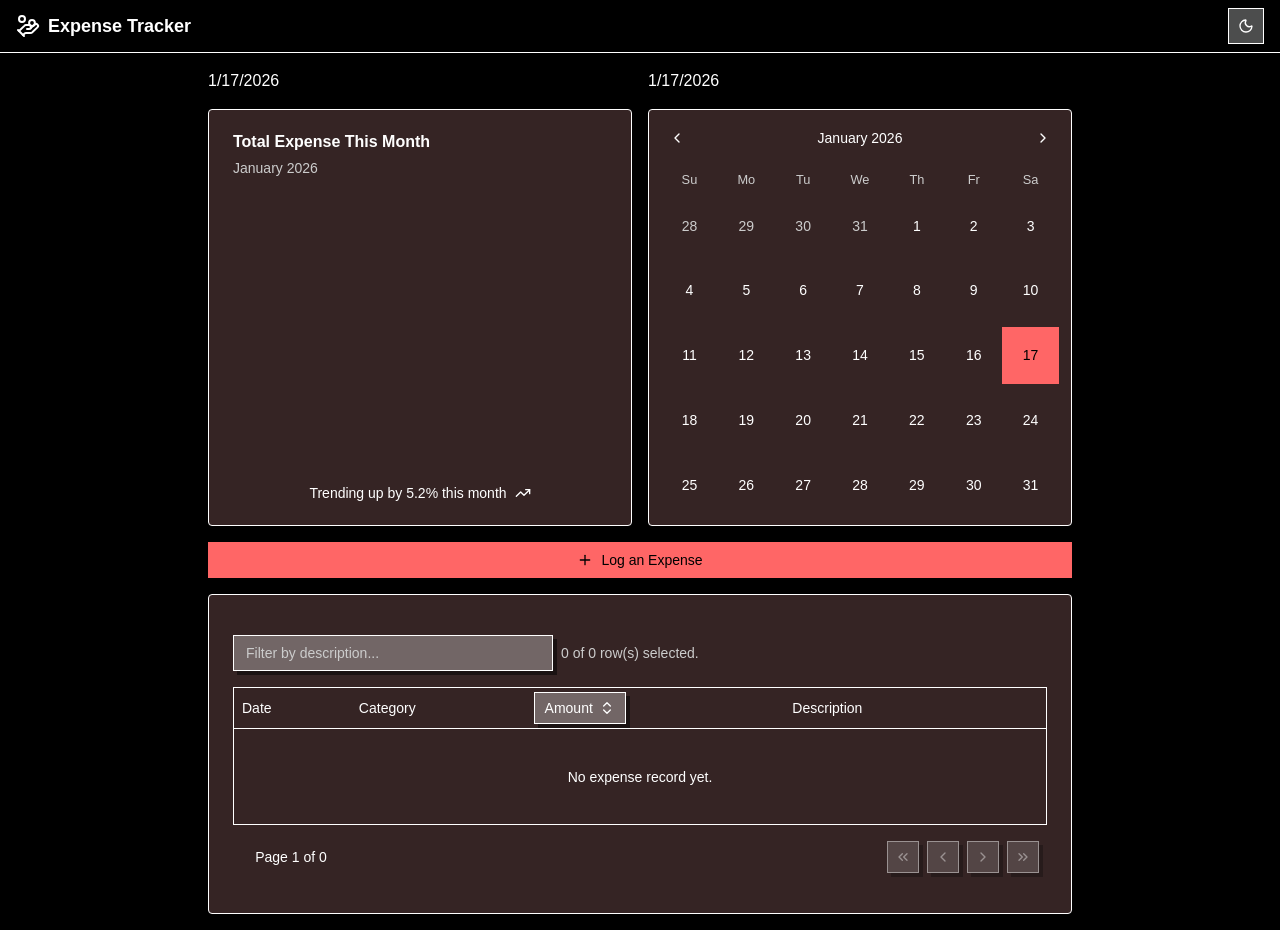
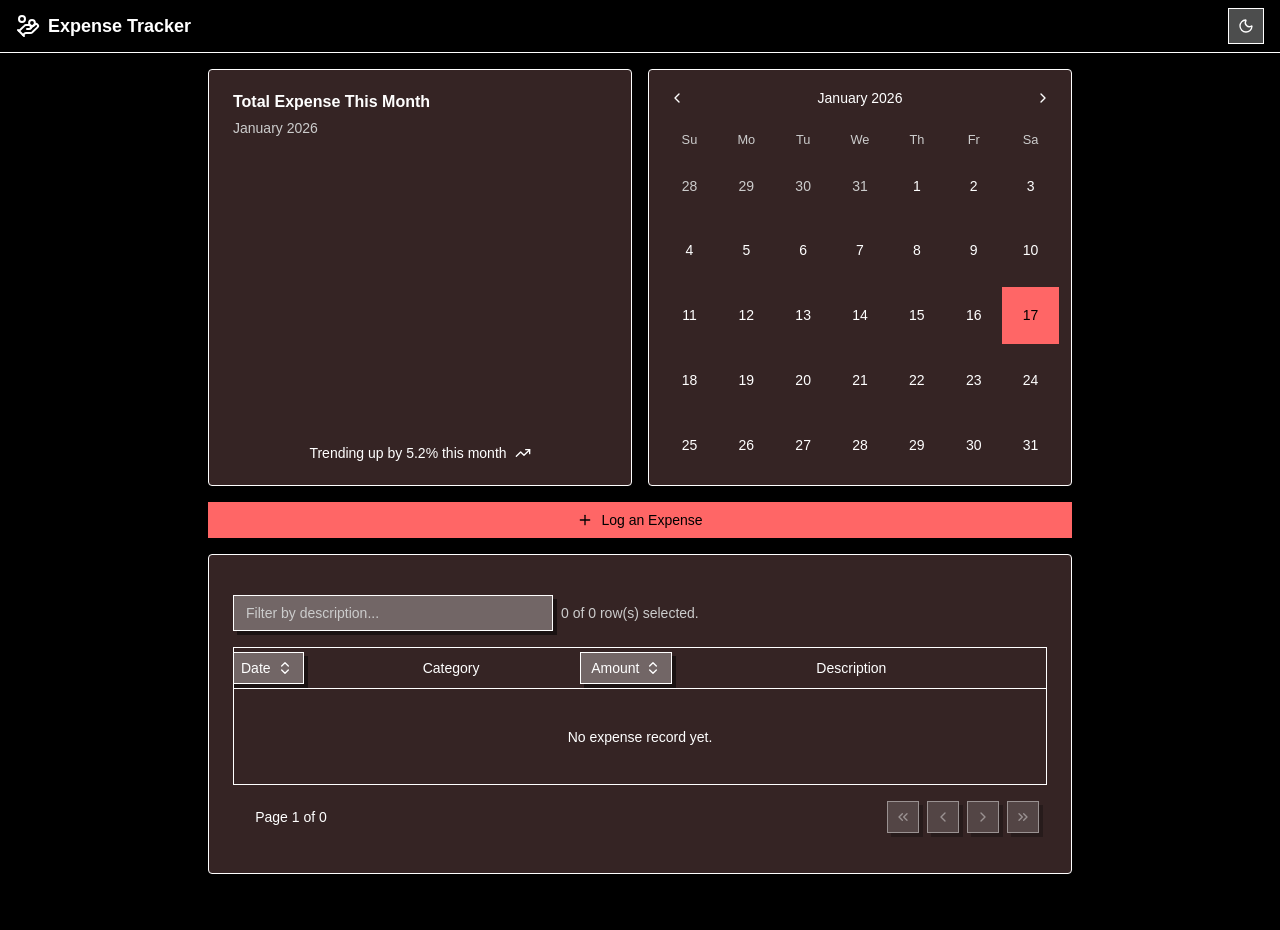
Before and after one commit to maulasyakur/expense_tracker, a React (Vite) app: page / in a window 1280 px wide. After the commit the page ends 890 px from the top, so only its background shows below. Built offline with nearby package versions, Linux system fonts and the light colour scheme.

Commit message:
table now shows monthly expense when moving between months and shows daily expense when moving between days

```diff
--- a/src/App.tsx
+++ b/src/App.tsx
@@ -10,6 +10,7 @@ import { columns } from "./table/columns";
 export default function App() {
   const [date, setDate] = useState<Date>(new Date());
   const [month, setMonth] = useState<Date>(new Date());
+  const [isMonthlyView, setIsMonthlyView] = useState<boolean>(true);
   const {
     expenses,
     addExpense,
@@ -18,6 +19,7 @@ export default function App() {
     getMonthlyCategoryTotalsArray,
     getMonthlyTotal,
     getDailyExpenses,
+    getMonthlyExpenses,
   } = useLocalStorage();
   const monthlyCategoryTotals = useMemo(
     () =>
@@ -29,6 +31,10 @@ export default function App() {
     [month, expenses],
   );
   const dailyExpenses = useMemo(() => getDailyExpenses(date), [date, expenses]);
+  const monthlyExpenses = useMemo(
+    () => getMonthlyExpenses(month.getFullYear(), month.getMonth()),
+    [expenses, month],
+  );
 
   return (
     <div className="relative">
@@ -46,25 +52,30 @@ export default function App() {
           />
           <AddExpenseDialogForm
             addExpense={addExpense}
+            defaultDate={isMonthlyView ? month : date}
             className="md:col-span-2 md:order-3"
           />
           <Calendar
             mode="single"
             month={month}
-            onMonthChange={setMonth}
+            onMonthChange={(e) => {
+              setMonth(e);
+              setIsMonthlyView(true);
+            }}
             selected={date}
-            onSelect={setDate}
+            onSelect={(e) => {
+              setDate(e);
+              setIsMonthlyView(false);
+            }}
             className="w-full md:order-2"
             required
           />
           <DataTable
             columns={columns}
-            data={dailyExpenses}
+            data={isMonthlyView ? monthlyExpenses : dailyExpenses}
             className="md:col-span-2 md:order-4"
           />
         </ExpenseProvider>
-        <p>{date?.toLocaleDateString()}</p>
-        <p>{month?.toLocaleDateString()}</p>
       </div>
     </div>
   );
--- a/src/components/AddExpenseDialogForm.tsx
+++ b/src/components/AddExpenseDialogForm.tsx
@@ -50,15 +50,17 @@ const parseDateFromInput = (dateString: string) => {
 
 export default function AddExpenseDialogForm({
   addExpense,
+  defaultDate,
   className,
 }: {
   addExpense: (expense: Expense) => void;
+  defaultDate: Date;
   className?: string;
 }) {
   const form = useForm({
     defaultValues: {
       amount: 1,
-      date: new Date(),
+      date: defaultDate,
       category: "",
       description: "",
     },
--- a/src/lib/local-storage-hook.tsx
+++ b/src/lib/local-storage-hook.tsx
@@ -84,6 +84,15 @@ export function useLocalStorage(storageKey: string = "expenses") {
     );
   };
 
+  const getMonthlyExpenses = (year?: number, month?: number) => {
+    if (!expenses) return [];
+    return expenses.filter((expense) => {
+      return (
+        expense.date.getFullYear() == year && expense.date.getMonth() == month
+      );
+    });
+  };
+
   // CRUD Operations (existing)
   const addExpense = (expense: Expense) => {
     setExpenses((prev) => [...prev, expense]);
@@ -112,6 +121,9 @@ export function useLocalStorage(storageKey: string = "expenses") {
     // Monthly calculation functions
     getMonthlyCategoryTotalsArray,
     getMonthlyTotal,
+    getMonthlyExpenses,
+
+    // Daily calculation functions
     getDailyExpenses,
 
     // CRUD Operations
--- a/src/table/columns.tsx
+++ b/src/table/columns.tsx
@@ -34,7 +34,9 @@ export type Expense = {
 export const columns: ColumnDef<Expense>[] = [
   {
     accessorKey: "date",
-    header: "Date",
+    header: ({ column }) => (
+      <DataTableColumnHeader column={column} title="Date" />
+    ),
     cell: ({ row }) => {
       const date = new Date(row.getValue("date"));
       return date.toLocaleDateString();
```
